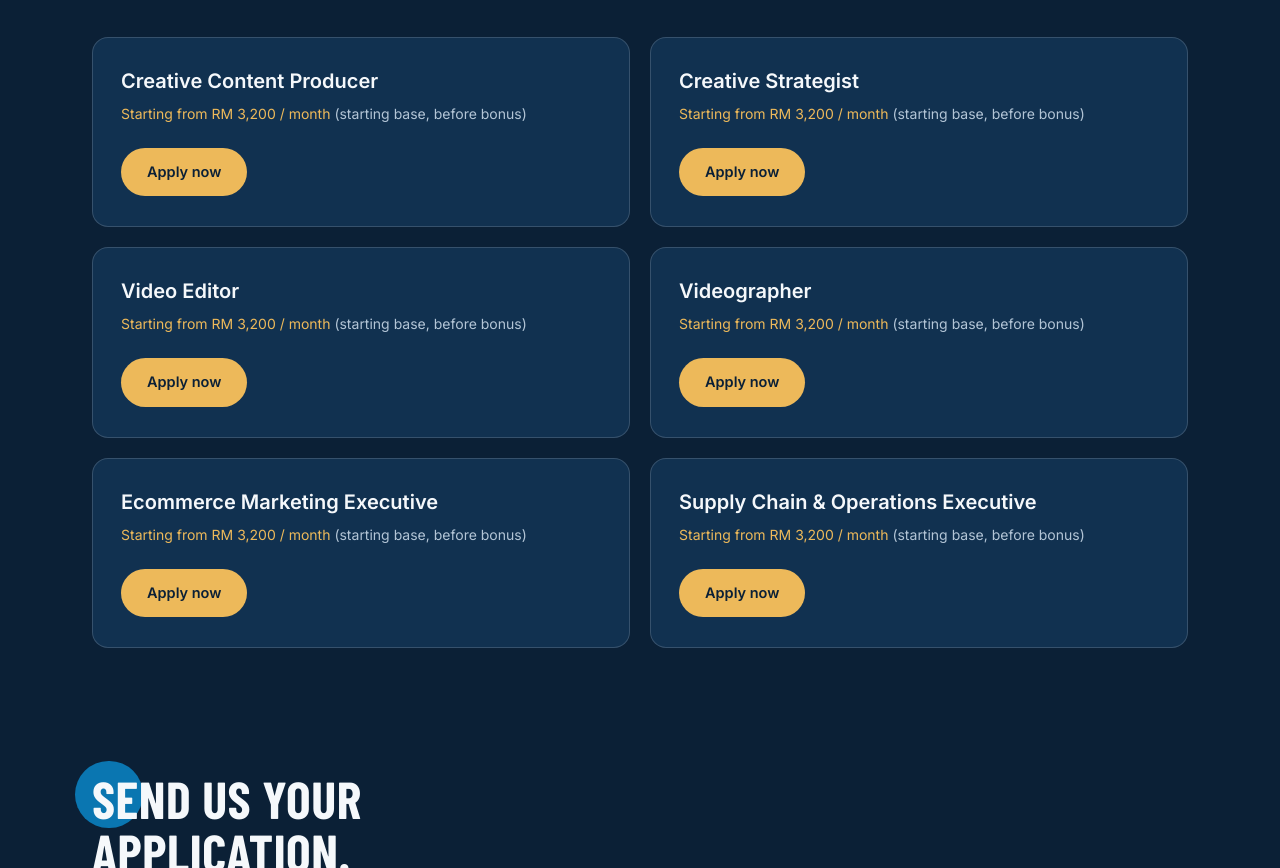
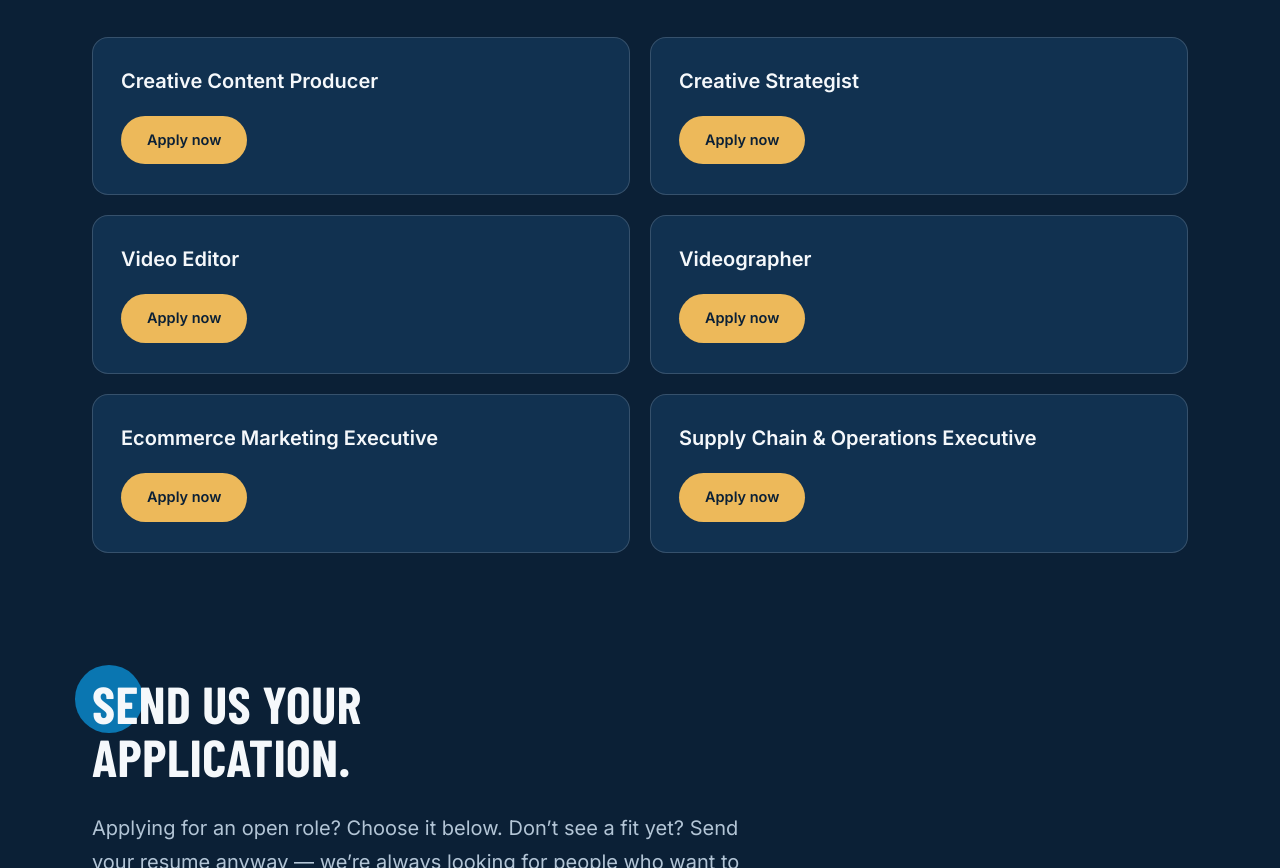
Before and after one commit to amie-web/Forward-Pace-Website, a plain HTML site: page careers.html in a window 1280 px wide. Shown: the part 7467-8335 px from the top of the page. Drawn offline with nearby package versions, Linux system fonts and the light colour scheme; a web font is replaced by a local one.

Commit message:
Careers: remove starting salary from the role cards
Co-Authored-By: Claude Opus 5.5 <noreply@anthropic.com>
Claude-Session: https://claude.ai/code/session_011Bx5tEUFU89voDxvV9oNM7

```diff
--- a/careers.html
+++ b/careers.html
@@ -786,32 +786,26 @@
     <div class="role-grid">
     <div class="role-card">
       <div class="rtitle">Creative Content Producer</div>
-      <div class="rsalary">Starting from RM 3,200 / month <span class="rnote">(starting base, before bonus)</span></div>
       <a href="#apply" class="apply-role" data-role="Creative Content Producer">Apply now</a>
     </div>
     <div class="role-card">
       <div class="rtitle">Creative Strategist</div>
-      <div class="rsalary">Starting from RM 3,200 / month <span class="rnote">(starting base, before bonus)</span></div>
       <a href="#apply" class="apply-role" data-role="Creative Strategist">Apply now</a>
     </div>
     <div class="role-card">
       <div class="rtitle">Video Editor</div>
-      <div class="rsalary">Starting from RM 3,200 / month <span class="rnote">(starting base, before bonus)</span></div>
       <a href="#apply" class="apply-role" data-role="Video Editor">Apply now</a>
     </div>
     <div class="role-card">
       <div class="rtitle">Videographer</div>
-      <div class="rsalary">Starting from RM 3,200 / month <span class="rnote">(starting base, before bonus)</span></div>
       <a href="#apply" class="apply-role" data-role="Videographer">Apply now</a>
     </div>
     <div class="role-card">
       <div class="rtitle">Ecommerce Marketing Executive</div>
-      <div class="rsalary">Starting from RM 3,200 / month <span class="rnote">(starting base, before bonus)</span></div>
       <a href="#apply" class="apply-role" data-role="Ecommerce Marketing Executive">Apply now</a>
     </div>
     <div class="role-card">
       <div class="rtitle">Supply Chain &amp; Operations Executive</div>
-      <div class="rsalary">Starting from RM 3,200 / month <span class="rnote">(starting base, before bonus)</span></div>
       <a href="#apply" class="apply-role" data-role="Supply Chain &amp; Operations Executive">Apply now</a>
     </div>
     </div>
```
